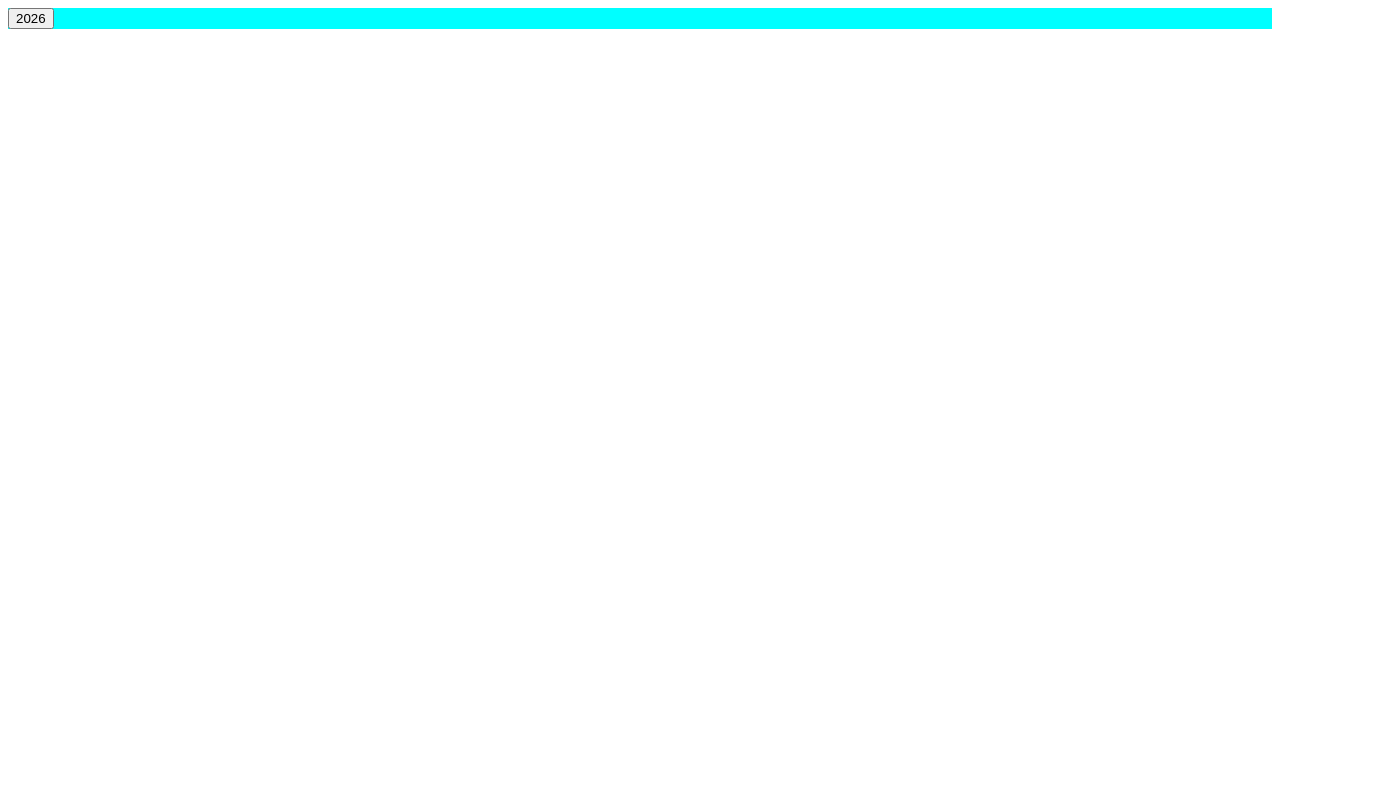
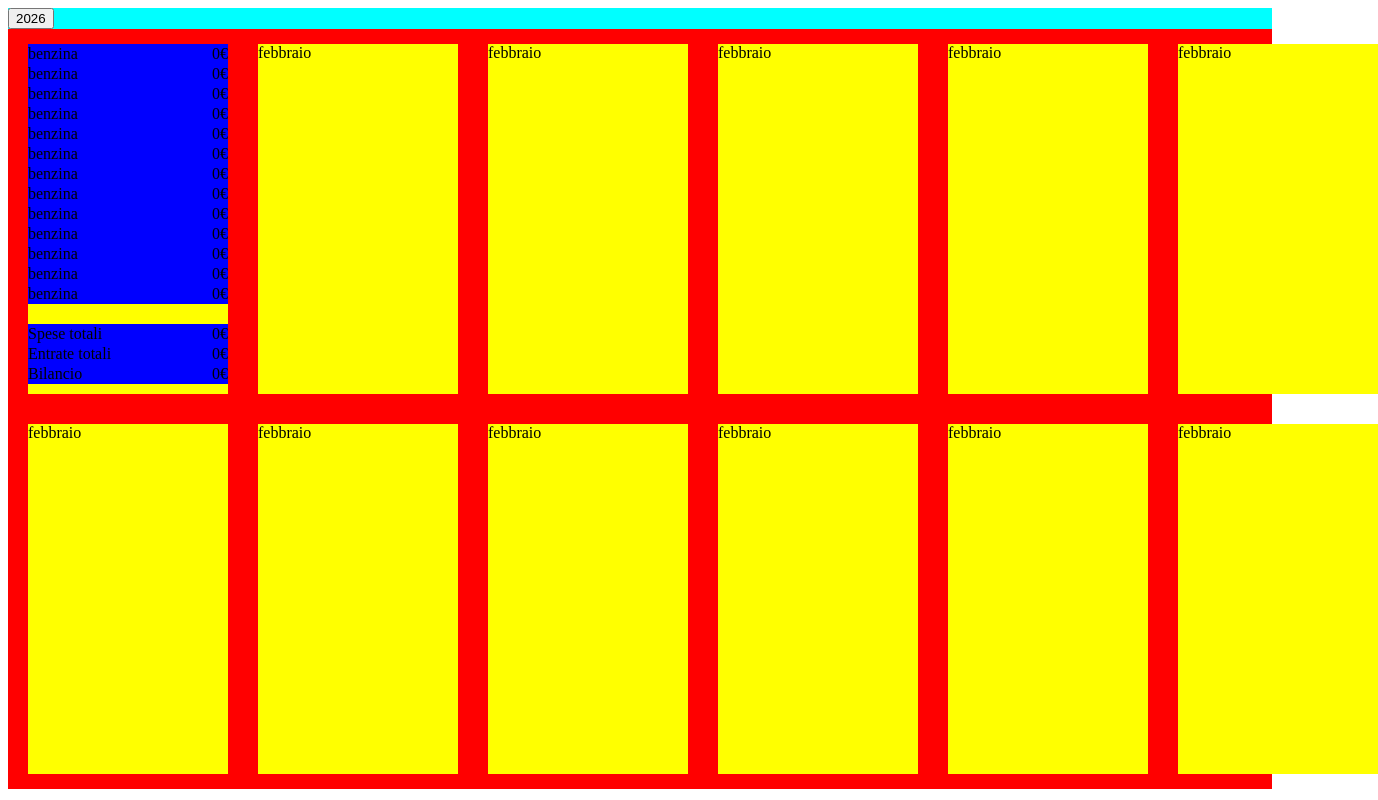
Before and after one commit to ScoccoLorenzo/money-manager, a plain HTML site: page frontend/report/index.html in a window 1280 px wide. Shown: the whole page, 1378 px wide, since content can reach past the window. Drawn offline with Linux system fonts and the light colour scheme.

```diff
--- a/backend/middleware.js
+++ b/backend/middleware.js
@@ -5,7 +5,7 @@ async function storeNewMovement(req, res, next) {
     const database = await fs.readFile('../database.json', 'utf-8')
 
     const data = database ? JSON.parse(database) : []
-    console.log(data)
+    //console.log(data)
     data.push(req.body)
     await fs.writeFile('../database.json', JSON.stringify(data, null, 2))
     next()
--- a/frontend/javascript/interface-functions.js
+++ b/frontend/javascript/interface-functions.js
@@ -15,7 +15,7 @@ export function initializeSaveMovement(object, memory) {
       );
 
       memory.push(movement);
-      console.log(memory);
+      //console.log(memory);
       this.reset();
     })
 }
--- a/frontend/javascript/preview-functions.js
+++ b/frontend/javascript/preview-functions.js
@@ -55,7 +55,7 @@ export function initializeSubmitMovement(data, container) {
       })
 
       const completedRes = await res.json()
-      console.log(completedRes) // success-not success
+      //console.log(completedRes) // success-not success
       data.splice(index, 1)
       renderMovements(data, container);
 
--- a/frontend/report/index.html
+++ b/frontend/report/index.html
@@ -9,6 +9,107 @@
     </div>
 
     <div class="month-container js-month-container-2026">
+      <div class="month-report">
+        <div class="movement-name-container">
+          <div class="movement-name">
+            <p>benzina</p>
+            <p>0€</p>
+          </div>
+           <div class="movement-name">
+            <p>benzina</p>
+            <p>0€</p>
+          </div>
+           <div class="movement-name">
+            <p>benzina</p>
+            <p>0€</p>
+          </div>
+           <div class="movement-name">
+            <p>benzina</p>
+            <p>0€</p>
+          </div>
+           <div class="movement-name">
+            <p>benzina</p>
+            <p>0€</p>
+          </div>
+           <div class="movement-name">
+            <p>benzina</p>
+            <p>0€</p>
+          </div>
+           <div class="movement-name">
+            <p>benzina</p>
+            <p>0€</p>
+          </div>
+           <div class="movement-name">
+            <p>benzina</p>
+            <p>0€</p>
+          </div>
+           <div class="movement-name">
+            <p>benzina</p>
+            <p>0€</p>
+          </div>
+           <div class="movement-name">
+            <p>benzina</p>
+            <p>0€</p>
+          </div>
+           <div class="movement-name">
+            <p>benzina</p>
+            <p>0€</p>
+          </div>
+           <div class="movement-name">
+            <p>benzina</p>
+            <p>0€</p>
+          </div>
+           <div class="movement-name">
+            <p>benzina</p>
+            <p>0€</p>
+          </div>
+
+          <div class="month-tot-expense-container">
+            <p>Spese totali</p>
+            <p>0€</p>
+          </div>
+          <div class="month-tot-income-container">
+            <p>Entrate totali</p>
+            <p>0€</p>
+          </div><div class="month-budget">
+            <p>Bilancio</p>
+            <p>0€</p>
+          </div>
+        </div>
+      </div>
+      <div class="month-report">
+        febbraio
+      </div>
+      <div class="month-report">
+        febbraio
+      </div>
+      <div class="month-report">
+        febbraio
+      </div>
+      <div class="month-report">
+        febbraio
+      </div>
+      <div class="month-report">
+        febbraio
+      </div>
+      <div class="month-report">
+        febbraio
+      </div>
+      <div class="month-report">
+        febbraio
+      </div>
+      <div class="month-report">
+        febbraio
+      </div>
+      <div class="month-report">
+        febbraio
+      </div>
+      <div class="month-report">
+        febbraio
+      </div>
+      <div class="month-report">
+        febbraio
+      </div>
     </div>
 
     <script type="module" src="./javascript/main.js"></script>
--- a/frontend/report/styles/styles.css
+++ b/frontend/report/styles/styles.css
@@ -10,8 +10,25 @@
 }
 .month-report {
   background-color: yellow;
-  height: 230px;
+  height: 350px;
   width: 200px;
   margin-top: 15px;
   margin-bottom: 15px;
 }
+.movement-name-container {
+  background-color: aquamarine;
+  height: 220px;
+}
+.movement-name,
+.month-tot-expense-container,
+.month-tot-income-container,
+.month-budget {
+  display: flex;
+  justify-content: space-between;
+  align-items: center;
+  background-color: blue;
+  height: 20px;
+}
+.month-tot-expense-container {
+  margin-top: 20px;
+}
```
Also changed, not shown: database.json (+42 -0 lines).
